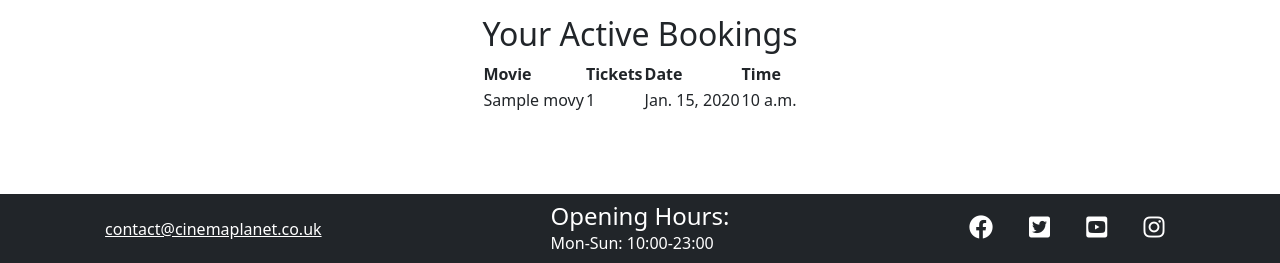
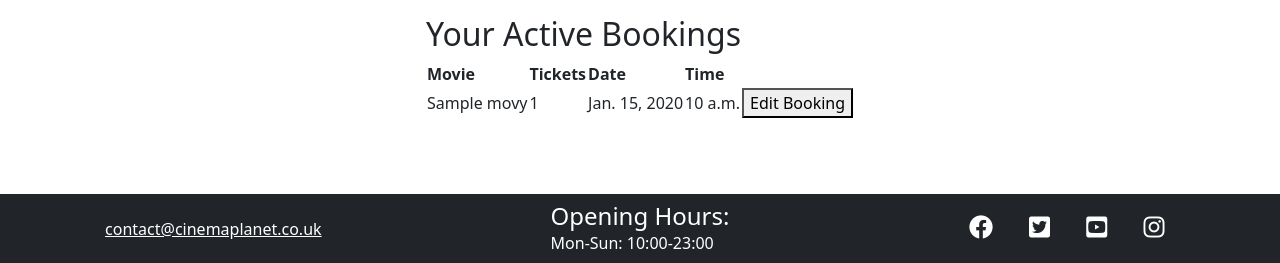
Before and after one commit to JamesMartin1998/Django-Project, a Django app: page / in a window 1280 px wide. Shown: the part 537-800 px from the top of the page. Run offline with Django 3.2, Linux system fonts and the light colour scheme; a user stored in the database is signed in; tables that the repository leaves empty hold one stand-in row (values such as "Sample post").

Commit message:
add template. view and url to get edit booking page for a particular booking

```diff
--- a/bookings/urls.py
+++ b/bookings/urls.py
@@ -6,5 +6,6 @@ urlpatterns = [
     path('movies/', views.get_movies, name='movies'),
     path('movies/<slug:slug>/', views.movie_detail, name='movie-detail'),
     path('movies/<slug:slug>/shows/', views.Shows.as_view(), name='shows'),
-    path('movies/<slug:slug>/shows/<int:id>/', views.MakeOrder.as_view(), name='order')
+    path('movies/<slug:slug>/shows/<int:id>/', views.MakeOrder.as_view(), name='order'),
+    path('edit-booking/<int:id>/', views.EditBooking.as_view(), name='edit-booking')
 ]
--- a/bookings/views.py
+++ b/bookings/views.py
@@ -85,6 +85,14 @@ class MakeOrder(View):
             # Code from tutor, John, at Code Institute
             return redirect(reverse('order', args=[slug, id]))
 
+class EditBooking(View):
+    def get(self, request, id):
+        user = request.user
+        bookings = Bookings.objects.filter(user=user)
+        booking = get_object_or_404(bookings, id=id)
+        context = {'booking': booking}
+
+        return render(request, 'edit-booking.html', context)
 
 
 
--- a/templates/index.html
+++ b/templates/index.html
@@ -36,6 +36,7 @@
                         <th>Tickets</th>
                         <th>Date</th>
                         <th>Time</th>
+                        <th></th>
                     </tr>
                     {% for booking in bookings %}
                     <tr>
@@ -43,6 +44,7 @@
                         <td>{{ booking.number_of_tickets }}</td>
                         <td>{{ booking.showing.day_shown }}</td>
                         <td>{{ booking.showing.time_shown }}</td>
+                        <td><a href="{% url 'edit-booking' id=booking.id %}"><button>Edit Booking</button></a></td>
                     </tr>
                     {% endfor %}
                 </table>
```
Also changed, not shown: templates/edit-booking.html (added, +8 -0 lines).
